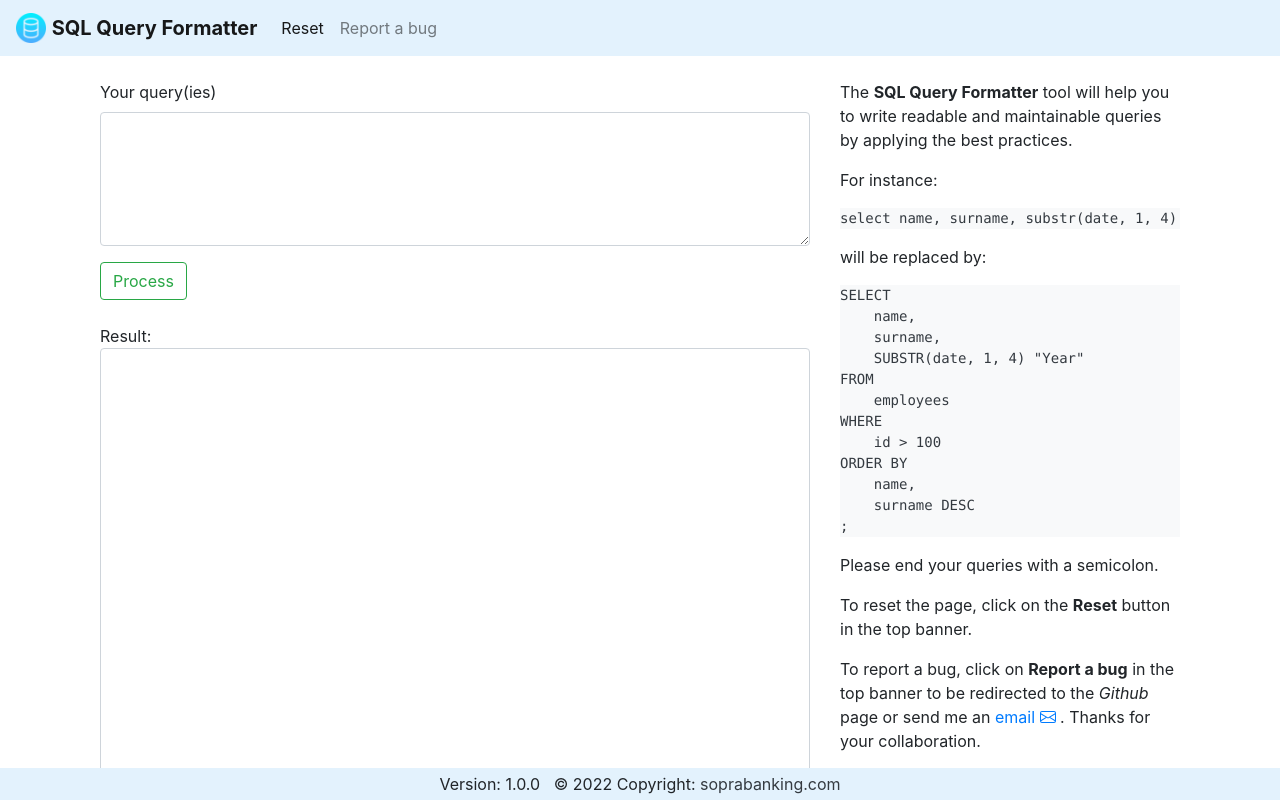
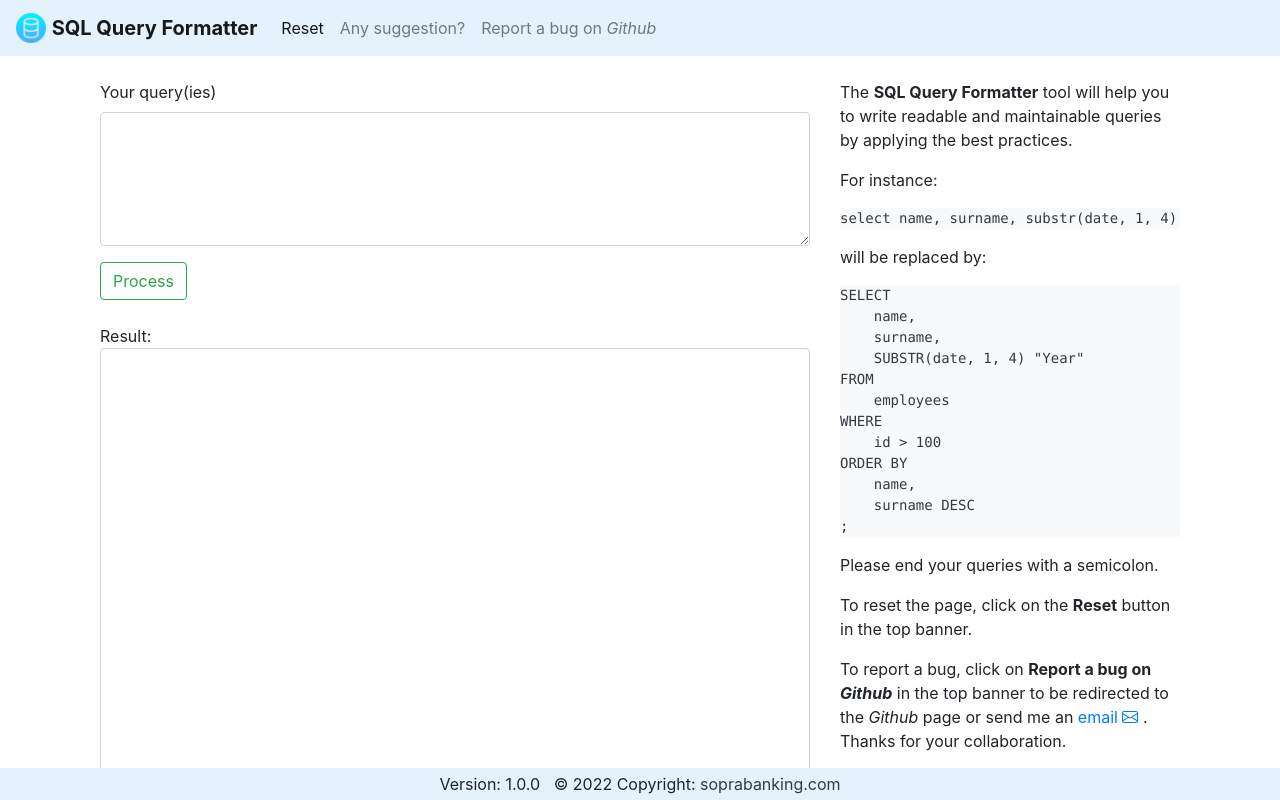
Before and after one commit to owertz/sql_tools, a Flask app: page /queryformatter in a window 1280 px wide. Run offline with Flask 2, Linux system fonts and the light colour scheme; some libraries are stand-ins or nearby versions.

Commit message:
Update the front with additional banner content

```diff
--- a/sql_tools/templates/sqlqueryformatter.html
+++ b/sql_tools/templates/sqlqueryformatter.html
@@ -12,7 +12,8 @@
 <div class="collapse navbar-collapse" id="navbarNavAltMarkup">
     <div class="navbar-nav">
       <a class="nav-item nav-link active" href="{{ url_for('sqlqueryformatter')}}">Reset <span class="sr-only">(current)</span></a>
-      <a class="nav-item nav-link" href="https://github.com/owertz/sql_tools/issues" target="_blank">Report a bug</a>
+      <a class="nav-item nav-link" href="mailto:olivier.wertz@soprabanking.com?subject=[SQL Query Formatter] I have a suggestion" target="_blank">Any suggestion?</a>
+      <a class="nav-item nav-link" href="https://github.com/owertz/sql_tools/issues" target="_blank">Report a bug on <em>Github</em></a>
       <!--a class="nav-item nav-link" href="#">Pricing</a>
       <a class="nav-item nav-link disabled" href="#">Disabled</a-->
     </div>
@@ -61,7 +62,7 @@ ORDER BY
 ;           </pre>
             <p>Please end your queries with a semicolon.</p>
             <p>To reset the page, click on the <strong>Reset</strong> button in the top banner.</p>
-            <p>To report a bug, click on <strong>Report a bug</strong> in the top banner to be redirected to the <em>Github</em> page or send me an
+            <p>To report a bug, click on <strong>Report a bug on <em>Github</em></strong> in the top banner to be redirected to the <em>Github</em> page or send me an
                 <a href="mailto:olivier.wertz@soprabanking.com?subject=[SQL Query Formatter] Report a bug" class="text-decoration-none">email
                     <svg xmlns="http://www.w3.org/2000/svg" width="16" height="16" fill="currentColor" class="bi bi-envelope" viewBox="0 2 16 16">
                         <path d="M0 4a2 2 0 0 1 2-2h12a2 2 0 0 1 2 2v8a2 2 0 0 1-2 2H2a2 2 0 0 1-2-2V4Zm2-1a1 1 0 0 0-1 1v.217l7 4.2 7-4.2V4a1 1 0 0 0-1-1H2Zm13 2.383-4.708 2.825L15 11.105V5.383Zm-.034 6.876-5.64-3.471L8 9.583l-1.326-.795-5.64 3.47A1 1 0 0 0 2 13h12a1 1 0 0 0 .966-.741ZM1 11.105l4.708-2.897L1 5.383v5.722Z"></path>
```
